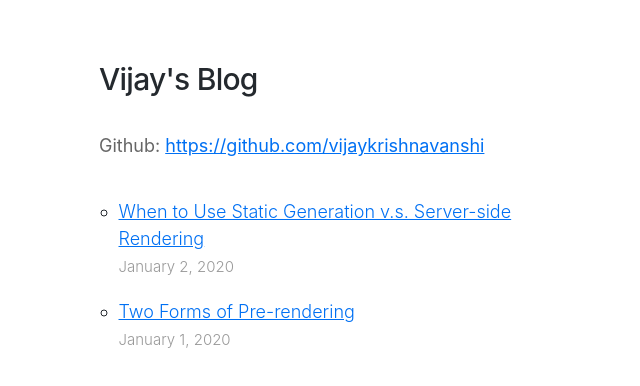
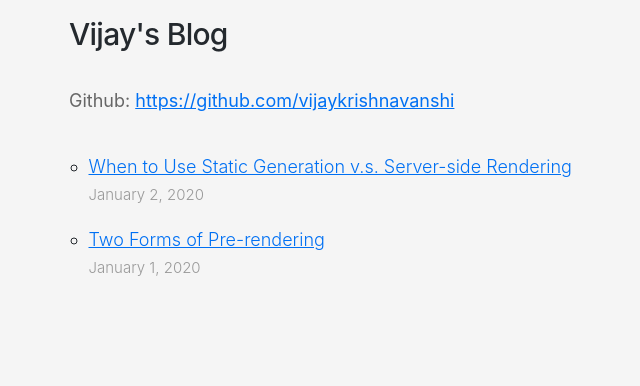
Before and after one commit to vijaykrishnavanshi/blog, a Next.js app: page / in a window 1280 px wide. Shown: the top 386 px of the page, without its empty margins (286-926 px from the left). Built offline with nearby package versions, Linux system fonts and the light colour scheme.

Commit message:
Added backgroud color to improve design

```diff
--- a/components/layout.module.css
+++ b/components/layout.module.css
@@ -1,7 +1,11 @@
 .container {
-    max-width: 36rem;
-    padding: 0 1rem;
-    margin: 3rem auto 6rem;
+    display: flex;
+    max-width: 40rem;
+    padding: 0 1rem 1rem 1rem;
+    margin: 0rem auto 6rem;
+    /* background-color: white; */
+    flex-flow: column;
+    height: 100%;
   }
 
   .header {
--- a/styles/global.css
+++ b/styles/global.css
@@ -7,6 +7,8 @@ body {
   line-height: 1.6;
   font-size: 15px;
   color: #24292e;
+  background-color: whitesmoke;
+  height: 100%;
 }
 
 * {
```
